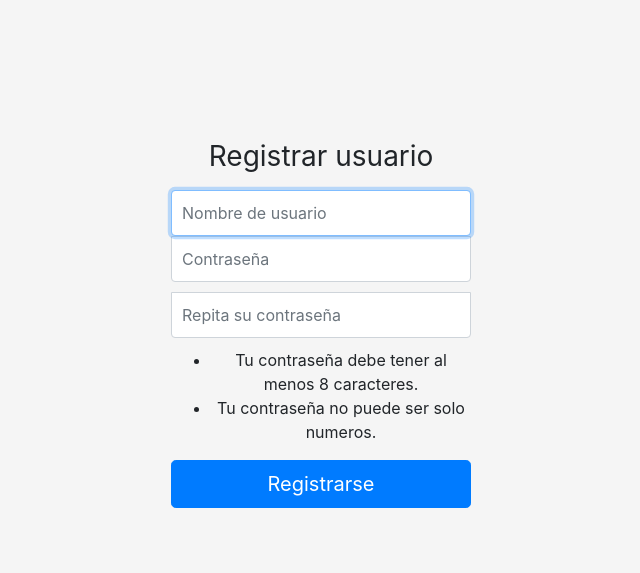
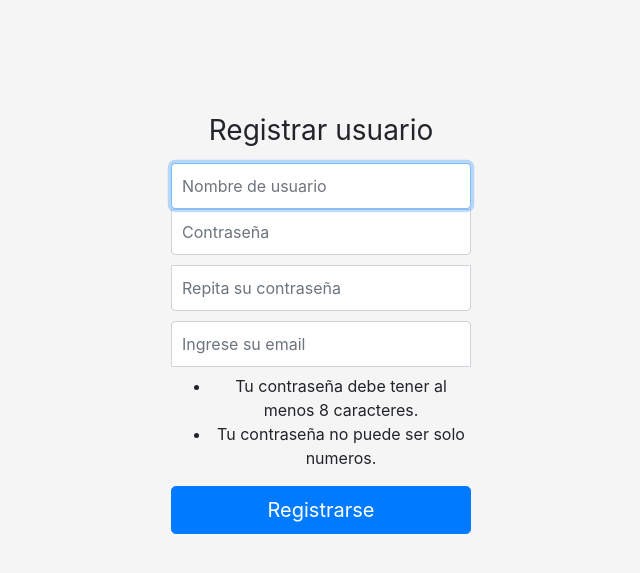
Before and after one commit to MaximoSav/Proyecto-Integrador-Django, a Django app: page /accounts/register/ in a window 1280 px wide. Shown: the part 76-649 px from the top of the page, without its empty margins (319-959 px from the left). Run offline with Django 3.2, Linux system fonts and the light colour scheme; parts of the project's set-up code (start-up, migrations or seed data) failed here and were passed over; some libraries are stand-ins or nearby versions.

Commit message:
added input email in registerView

```diff
--- a/core/mercado/forms.py
+++ b/core/mercado/forms.py
@@ -3,10 +3,11 @@ from django.contrib.auth.forms import UserCreationForm
 from django.contrib.auth.models import User
 
 class RegisterForm(UserCreationForm):
+    email = forms.EmailField(label="Email")
 
     class Meta:
         model = User
-        fields = ('username', 'password1', 'password2',)
+        fields = ('username', 'password1', 'password2', 'email', )
 
 class BaseForm(forms.Form):
     search = forms.CharField(label='Search', max_length=100)
--- a/core/templates/registration/register.html
+++ b/core/templates/registration/register.html
@@ -24,6 +24,10 @@
                 <label for="id_password2" class="sr-only">Password</label>
                 <input type="password" name="password2" id="id_password2" class="form-control"
                     placeholder="Repita su contraseña" required>
+
+                <label for="id_email" class="sr-only">Email</label>
+                <input type="email" name="email" id="id_email" class="form-control"
+                placeholder="Ingrese su email" required>
             </div>
 
             <ul>
```
